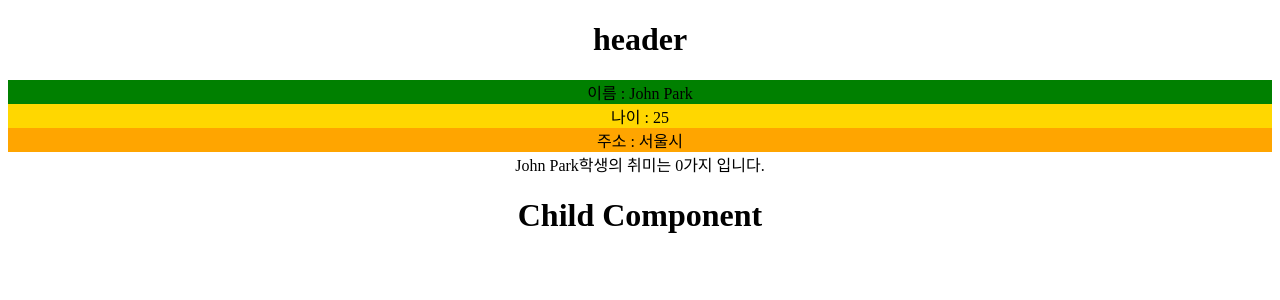
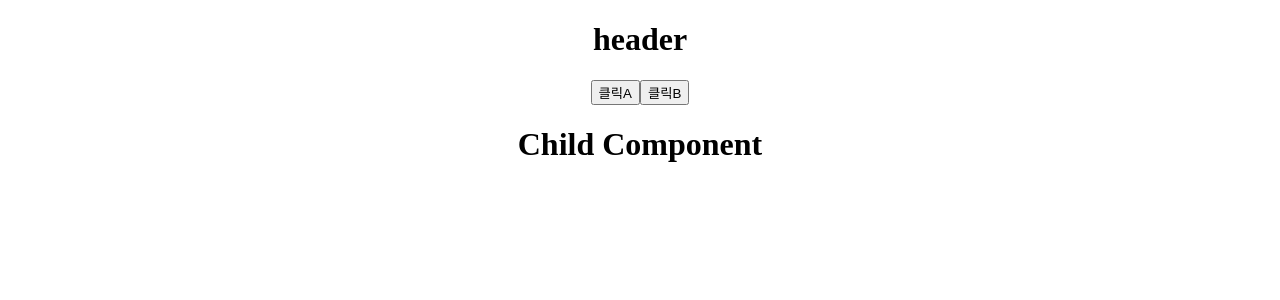
Before and after one commit to pgyseven/reactbasicex2, a React (Create React App) app: page / in a window 1280 px wide. Shown: the top 300 px of the page. Built offline with nearby package versions, Linux system fonts and the light colour scheme.

Commit message:
feat: 클릭 이벤트 처리 기초

```diff
--- a/src/component/Body.js
+++ b/src/component/Body.js
@@ -1,32 +1,23 @@
 import React from 'react';
-function Body({name, age, addr, hobbies}) {
+function Body() {
 
+    function handleOnClick(e) {
+        console.log(e.target);
+        if (e.target.name === 'A') {
+            alert('Button A clicked!');
+        }else if (e.target.name === 'B') {
+            alert('Button B clicked!');
+        }
+    }
     return (
-        <>
-        <div style={{backgroundColor:'green'}}>
-            이름 : {name}
+        <div className='body'>
+            <button name="A" onClick={handleOnClick}>클릭A</button>
+            <button name="B" onClick={handleOnClick}>클릭B</button>
+
         </div>
-        <div style={{backgroundColor:'gold'}}>
-            나이 : {age}
-        </div>
-        <div style={{backgroundColor:'orange'}}>
-            주소 : {addr}
-        </div>
-
-        <div>
-            {name}학생의 취미는 {hobbies.length}가지 입니다.
-        </div>
-    </>
     );
 
 
 }
-//부모 컴포넌트에서 넘겨온 props 중에서 값이 제대로 전달되지 않는 속성이 있다면 에러가 나는데,
-// 값이 전달되지 않더라도 기본값을 줄 수 있다.
-Body.defaultProps = {
-    hobbies : []
-};
+
 export default Body;
-
-// export : 기본적으로 변수, 함수, 상수, 객체등을 내보내기 할 때 사용
-// export default : 하나의 js 파일내에 하나의 컴포넌트가 있고, 단 하나만 내보낼때
```
